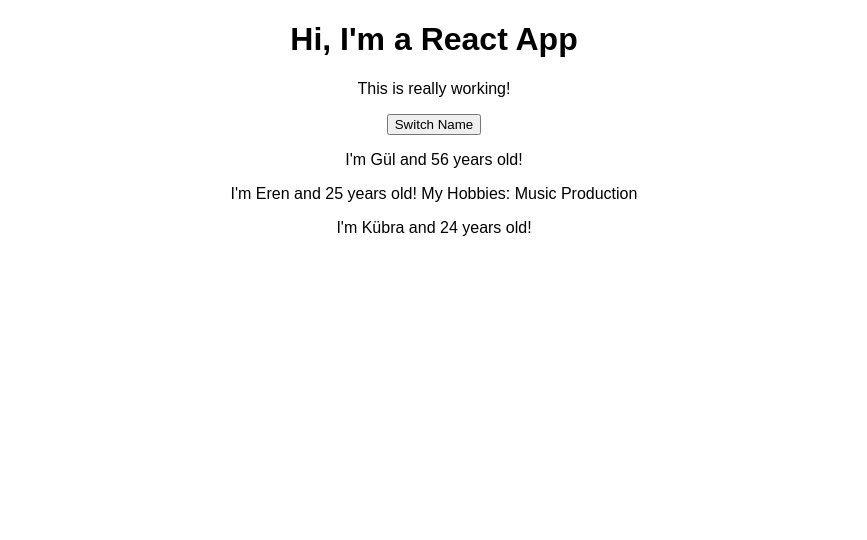
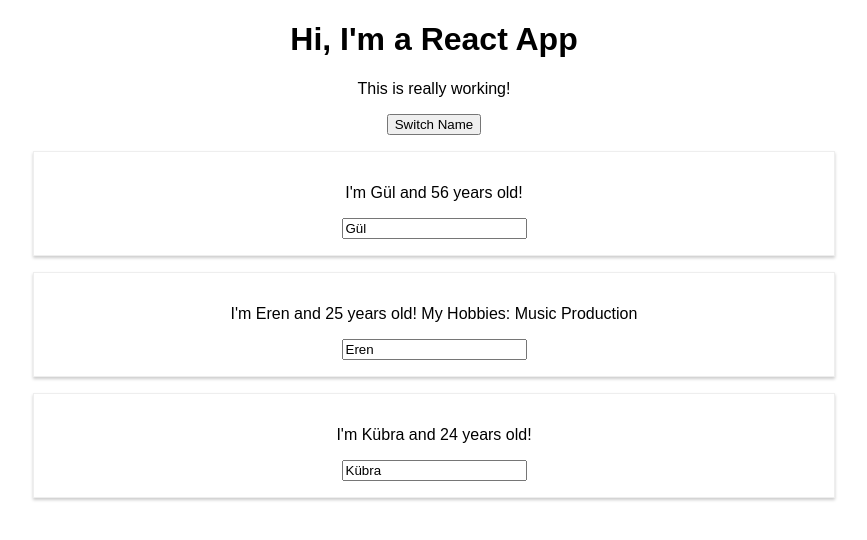
Before and after one commit to erenersahin/react-tutorial, a React (Create React App) app: page / in a window 1280 px wide. Shown: the top 540 px of the page, without its empty margins (206-1073 px from the left). Built offline with nearby package versions, Linux system fonts and the light colour scheme.

Commit message:
Adding styles w/ stylesheets.

```diff
--- a/src/App.js
+++ b/src/App.js
@@ -30,8 +30,18 @@ class App extends Component {
     })
   }
 
+  nameChangedHandler = (event) => {
+    this.setState({
+      persons: [
+        { name: 'Gül', age: 56 },
+        { name: event.target.value, age: 25 },
+        { name: 'Kübra', age: 24 }
+      ],
+    })
+  }
 
   render() {
+
     return (
       <div className="App">
        <h1>Hi, I'm a React App</h1>
@@ -44,8 +54,10 @@ class App extends Component {
         <Person
          name={this.state.persons[1].name}
          age={this.state.persons[1].age}
-         click={this.switchNameHandler.bind(this, 'Ayşe')} >My Hobbies: Music Production</Person>
-         {/* if this line is clicked, first person's name is change to Ayşe! */}
+         // if this line is clicked, first person's name is change to Ayşe!
+         click={this.switchNameHandler.bind(this, 'Ayşe')}
+         changed={this.nameChangedHandler}>My Hobbies: Music Production</Person>
+
         <Person
          name={this.state.persons[2].name}
          age={this.state.persons[2].age}/>
--- /dev/null
+++ b/src/Person/Person.css
@@ -0,0 +1,8 @@
+.Person {
+    width: 60%;
+    margin: 16px auto;
+    border: 1px solid #eee;
+    box-shadow: 0 2px 3px #ccc;
+    padding: 16px;
+    text-align: center;
+}
--- a/src/Person/Person.js
+++ b/src/Person/Person.js
@@ -1,10 +1,17 @@
 import React from 'react';
+import './Person.css';
 
 const person = (props) => {
     return (
-    <div>
-            <p onClick={props.click}>I'm {props.name} and {props.age} years old! {props.children}</p>
+    <div className="Person">
+        <p onClick={props.click}>I'm {props.name} and {props.age} years old! {props.children}</p>
         {/* <p>{props.children}</p> */}
+        <input
+        type="text"
+        //
+        onChange={props.changed}
+        // to see the current state!!
+        value={props.name} />
     </div>
     )
 };
```
